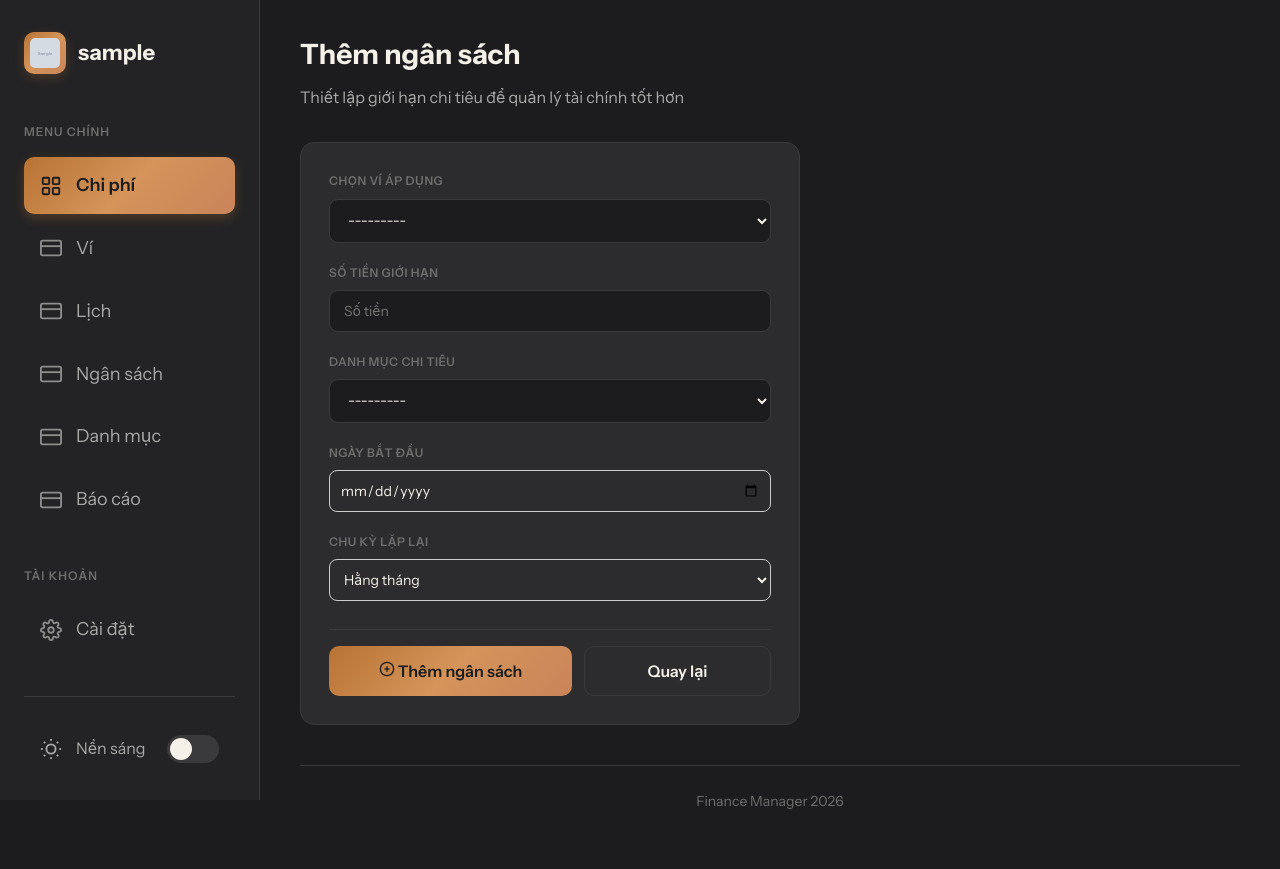
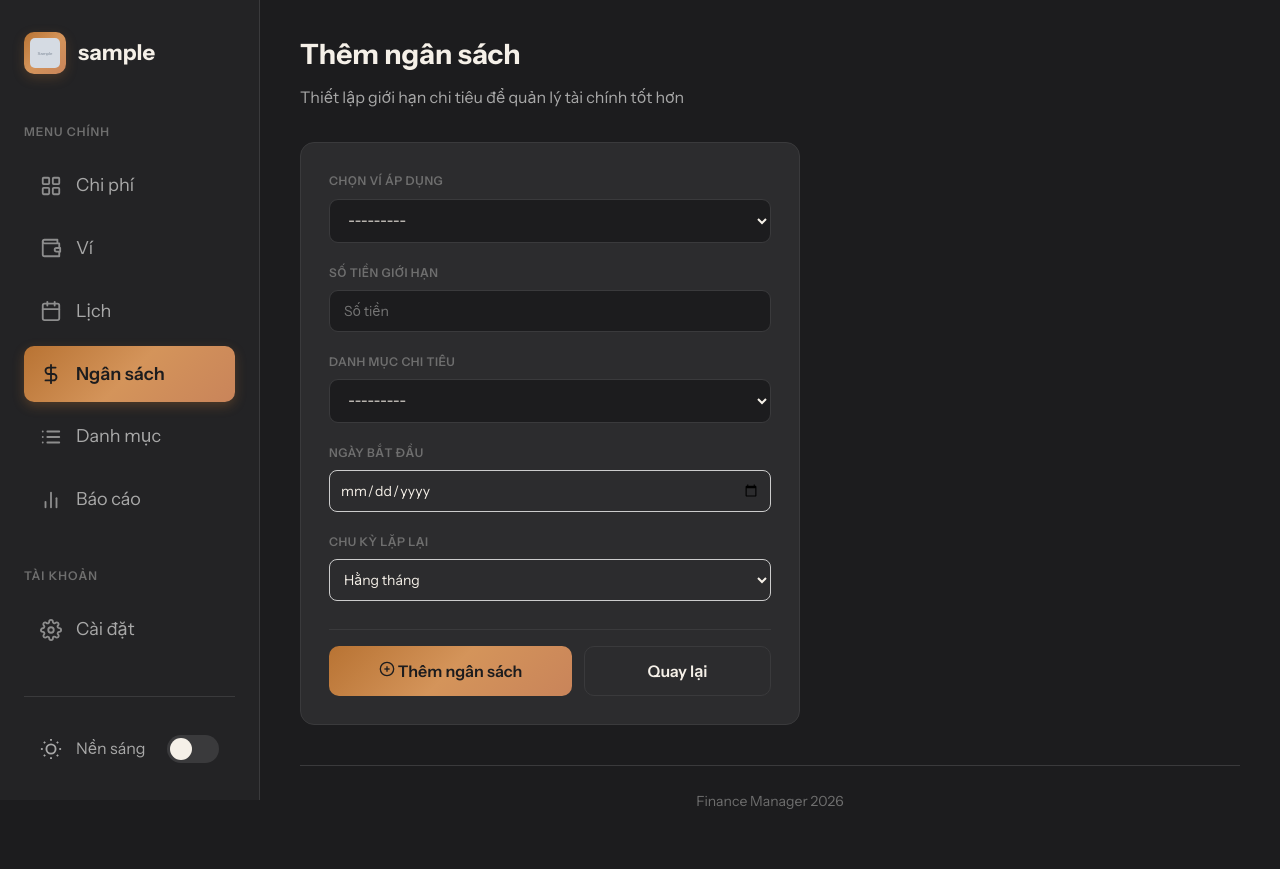
Before and after one commit to minhhieu25/Personal_expense, a Django app: page /financesbudget/add/ in a window 1280 px wide. Run offline with Django 5.2, Linux system fonts and the light colour scheme; a user stored in the database is signed in; tables that the repository leaves empty hold one stand-in row (values such as "Sample post"); grey boxes marked "Sample" are stand-in pictures.

Commit message:
update sidebar

```diff
--- a/templates/sidebar.html
+++ b/templates/sidebar.html
@@ -15,7 +15,7 @@
 
     <nav class="nav-section">
         <div class="nav-label">Menu chính</div>
-        <a href="{% url 'finances:transaction' %}" class="nav-item active">
+        <a href="{% url 'finances:transaction' %}" class="nav-item {% if 'transaction' in request.path %}active{% endif %}">
             <svg class="nav-icon" viewBox="0 0 24 24" fill="none" stroke="currentColor" stroke-width="2">
                 <rect x="3" y="3" width="7" height="7" rx="1" />
                 <rect x="14" y="3" width="7" height="7" rx="1" />
@@ -24,38 +24,45 @@
             </svg>
             Chi phí
         </a>
-        <a href="{% url 'finances:wallet' %}" class="nav-item">
-            <svg class="nav-icon" viewBox="0 0 24 24" fill="none" stroke="currentColor" stroke-width="2">
-                <rect x="1" y="4" width="22" height="16" rx="2" ry="2" />
-                <line x1="1" y1="10" x2="23" y2="10" />
+        <a href="{% url 'finances:wallet' %}" class="nav-item {% if 'wallet' in request.path %}active{% endif %}">
+            <svg class="nav-icon" viewBox="0 0 24 24" fill="none" stroke="currentColor" stroke-width="2" stroke-linecap="round" stroke-linejoin="round">
+                <path d="M21 12V7H5a2 2 0 0 1 0-4h14v4"></path>
+                <path d="M3 5v14a2 2 0 0 0 2 2h16v-5"></path>
+                <path d="M18 12a2 2 0 0 0 0 4h4v-4Z"></path>
             </svg>
             Ví
         </a>
-        <a href="{% url 'finances:calendar' %}" class="nav-item">
-            <svg class="nav-icon" viewBox="0 0 24 24" fill="none" stroke="currentColor" stroke-width="2">
-                <rect x="1" y="4" width="22" height="16" rx="2" ry="2" />
-                <line x1="1" y1="10" x2="23" y2="10" />
+        <a href="{% url 'finances:calendar' %}" class="nav-item {% if 'calendar' in request.path %}active{% endif %}">
+            <svg class="nav-icon" viewBox="0 0 24 24" fill="none" stroke="currentColor" stroke-width="2" stroke-linecap="round" stroke-linejoin="round">
+                <rect x="3" y="4" width="18" height="18" rx="2" ry="2"></rect>
+                <line x1="16" y1="2" x2="16" y2="6"></line>
+                <line x1="8" y1="2" x2="8" y2="6"></line>
+                <line x1="3" y1="10" x2="21" y2="10"></line>
             </svg>
             Lịch
         </a>
-        <a href="{% url 'finances:budget' %}" class="nav-item">
-            <svg class="nav-icon" viewBox="0 0 24 24" fill="none" stroke="currentColor" stroke-width="2">
-                <rect x="1" y="4" width="22" height="16" rx="2" ry="2" />
-                <line x1="1" y1="10" x2="23" y2="10" />
+        <a href="{% url 'finances:budget' %}" class="nav-item {% if 'budget' in request.path %}active{% endif %}">
+            <svg class="nav-icon" viewBox="0 0 24 24" fill="none" stroke="currentColor" stroke-width="2" stroke-linecap="round" stroke-linejoin="round">
+                <path d="M12 2v20M17 5H9.5a3.5 3.5 0 0 0 0 7h5a3.5 3.5 0 0 1 0 7H6"></path>
             </svg>
             Ngân sách
         </a>
-        <a href="{% url 'finances:categories' %}" class="nav-item">
-            <svg class="nav-icon" viewBox="0 0 24 24" fill="none" stroke="currentColor" stroke-width="2">
-                <rect x="1" y="4" width="22" height="16" rx="2" ry="2" />
-                <line x1="1" y1="10" x2="23" y2="10" />
+        <a href="{% url 'finances:categories' %}" class="nav-item {% if 'categories' in request.path %}active{% endif %}">
+            <svg class="nav-icon" viewBox="0 0 24 24" fill="none" stroke="currentColor" stroke-width="2" stroke-linecap="round" stroke-linejoin="round">
+                <line x1="8" y1="6" x2="21" y2="6"></line>
+                <line x1="8" y1="12" x2="21" y2="12"></line>
+                <line x1="8" y1="18" x2="21" y2="18"></line>
+                <line x1="3" y1="6" x2="3.01" y2="6"></line>
+                <line x1="3" y1="12" x2="3.01" y2="12"></line>
+                <line x1="3" y1="18" x2="3.01" y2="18"></line>
             </svg>
             Danh mục
         </a>
-        <a href="{% url 'finances:report' %}" class="nav-item">
-            <svg class="nav-icon" viewBox="0 0 24 24" fill="none" stroke="currentColor" stroke-width="2">
-                <rect x="1" y="4" width="22" height="16" rx="2" ry="2" />
-                <line x1="1" y1="10" x2="23" y2="10" />
+        <a href="{% url 'finances:report' %}" class="nav-item {% if 'report' in request.path %}active{% endif %}">
+            <svg class="nav-icon" viewBox="0 0 24 24" fill="none" stroke="currentColor" stroke-width="2" stroke-linecap="round" stroke-linejoin="round">
+                <line x1="18" y1="20" x2="18" y2="10"></line>
+                <line x1="12" y1="20" x2="12" y2="4"></line>
+                <line x1="6" y1="20" x2="6" y2="14"></line>
             </svg>
             Báo cáo
         </a>
@@ -63,7 +70,7 @@
 
     <nav class="nav-section">
         <div class="nav-label">Tài khoản</div>
-        <a href="{% url 'users:customuser' %}" class="nav-item">
+        <a href="{% url 'users:customuser' %}" class="nav-item {% if 'customuser' in request.path %}active{% endif %}">
             <svg class="nav-icon" viewBox="0 0 24 24" fill="none" stroke="currentColor" stroke-width="2">
                 <circle cx="12" cy="12" r="3" />
                 <path
```
Also changed, not shown: Finances/models.py (line endings or trailing spaces).
